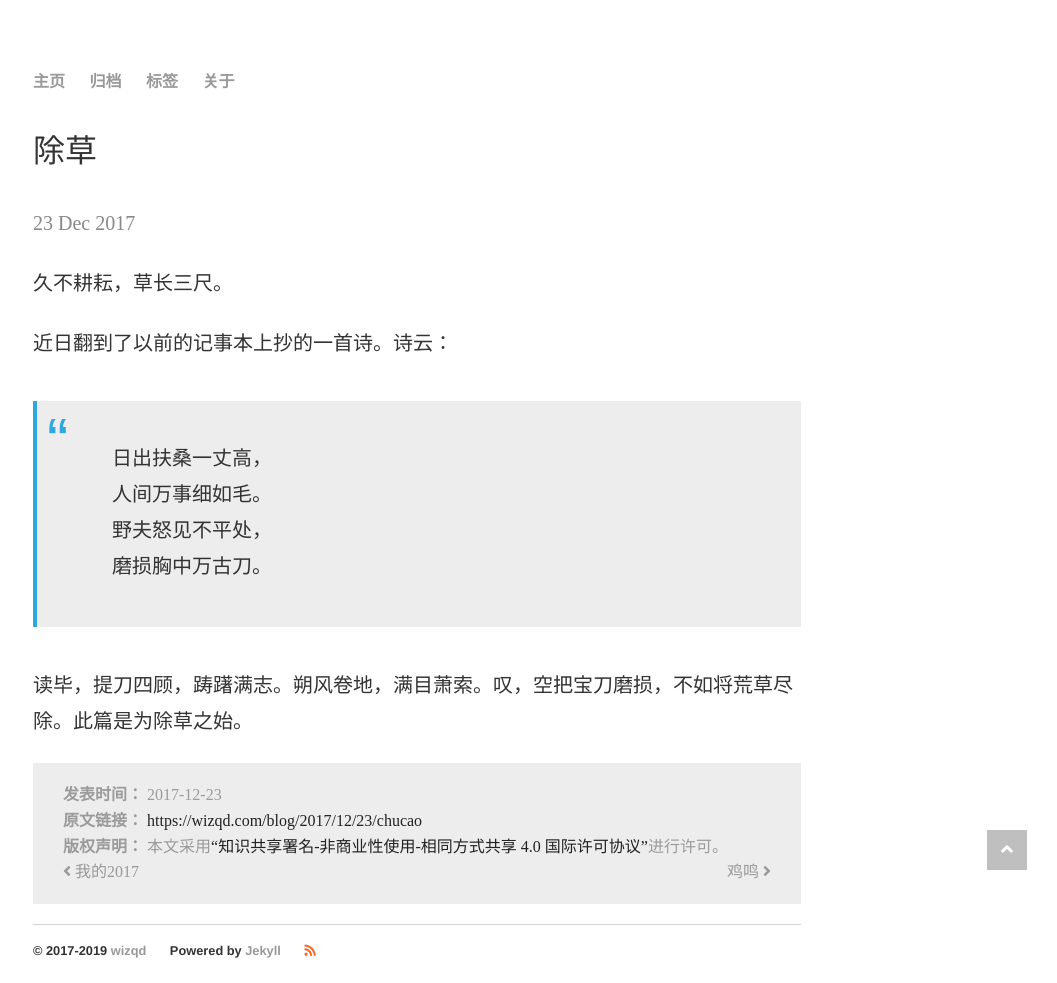
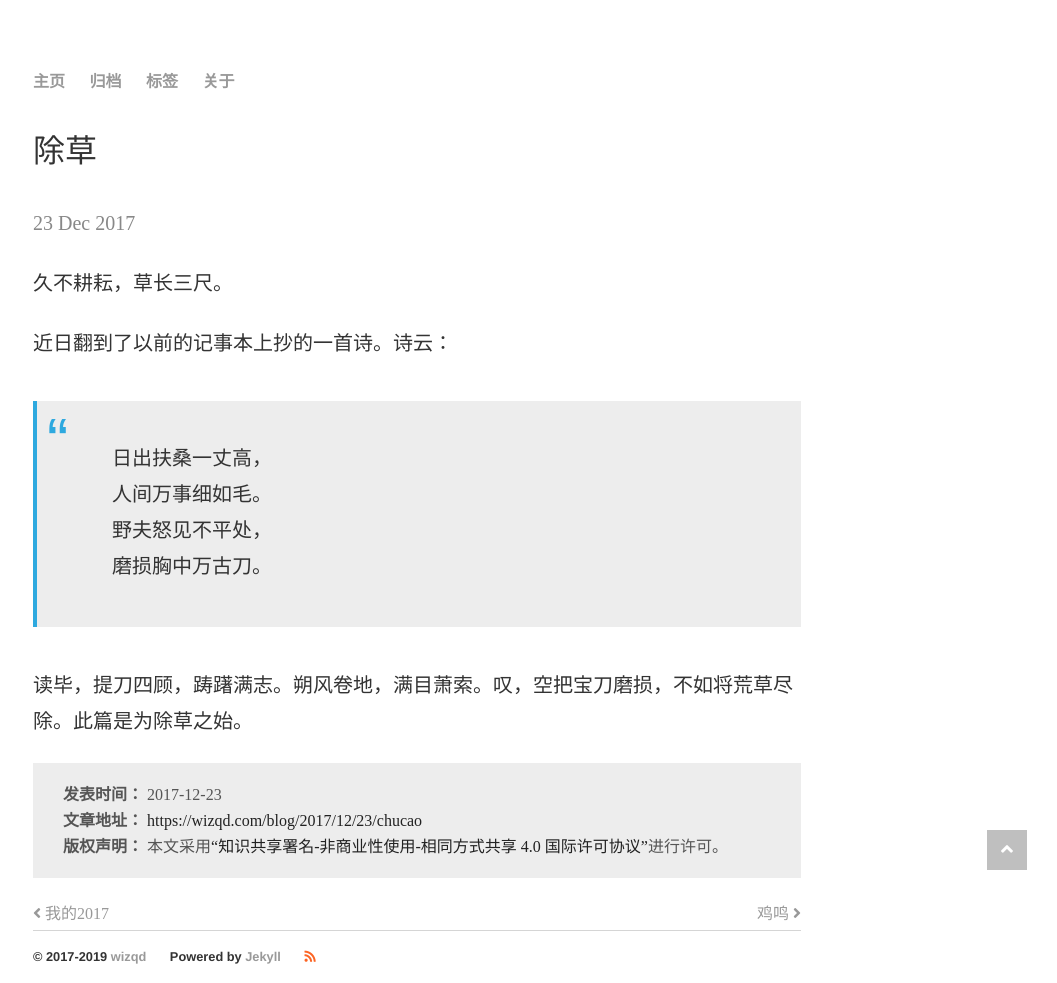
Before and after one commit to chqid/chqid.blog.io, a Jekyll site: the page built from _posts/2017-12-23-chucao.md, in a window 1280 px wide. Shown: the whole page, without its empty margins (223-1280 px from the left). Built offline with Jekyll 4.4.1, drawn with Linux system fonts in a browser that asks for light colours; nearby versions of some CDN libraries; comment, search, counter and statistics services are not loaded.

Commit message:
fix post-copyright

```diff
--- a/_includes/post-copyright.html
+++ b/_includes/post-copyright.html
@@ -4,7 +4,7 @@
 		{{ page.date | date:"%Y-%m-%d" }}
 	</div>
 	<div>
-		<strong>原文链接：</strong>
+		<strong>文章地址：</strong>
 		<a href="{{ page.url | absolute_url }}" title="{{ page.title }}">{{ page.url | absolute_url }}</a>
 	</div>
 	<div>
--- a/_layouts/post.html
+++ b/_layouts/post.html
@@ -8,7 +8,13 @@ layout: default
   <div class="post">
     {{ content }}
   </div>
-  {% include post-copyright.html %}
-  {% include post-navigation.html %}
-  {% include return-to-top.html %}
+  <div>
+    {% include post-copyright.html %}
+  </div>
+  <div>
+    {% include post-navigation.html %}
+  </div>
+  <div>
+    {% include return-to-top.html %}
+  </div>
 </div>
--- a/assets/css/main.css
+++ b/assets/css/main.css
@@ -150,7 +150,7 @@ blockquote::after {
 /*------post_copyright-----*/
 .post_copyright {
     margin: 20px auto;
-    color: #9b9b9b;
+    color: #555;
     padding: 1.2em 30px 1.2em 30px;
     line-height: 1.6;
     position: relative;
```
